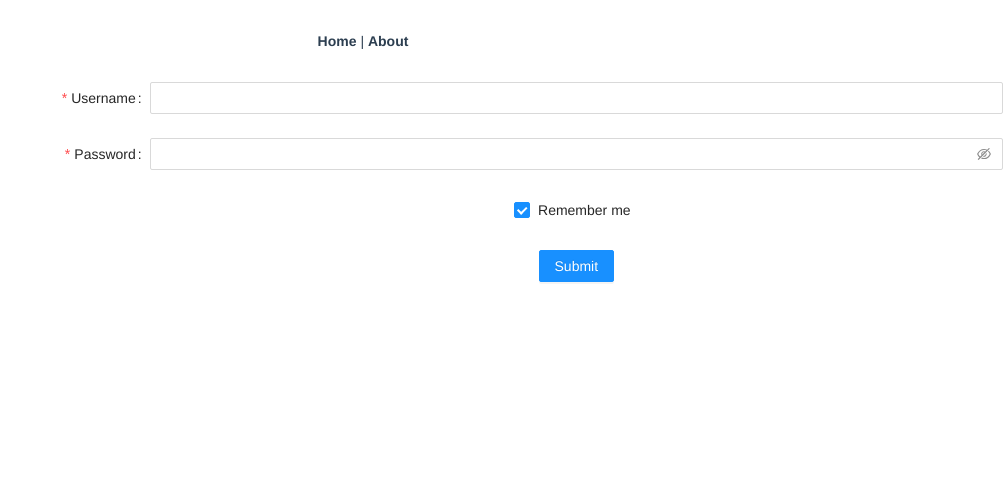
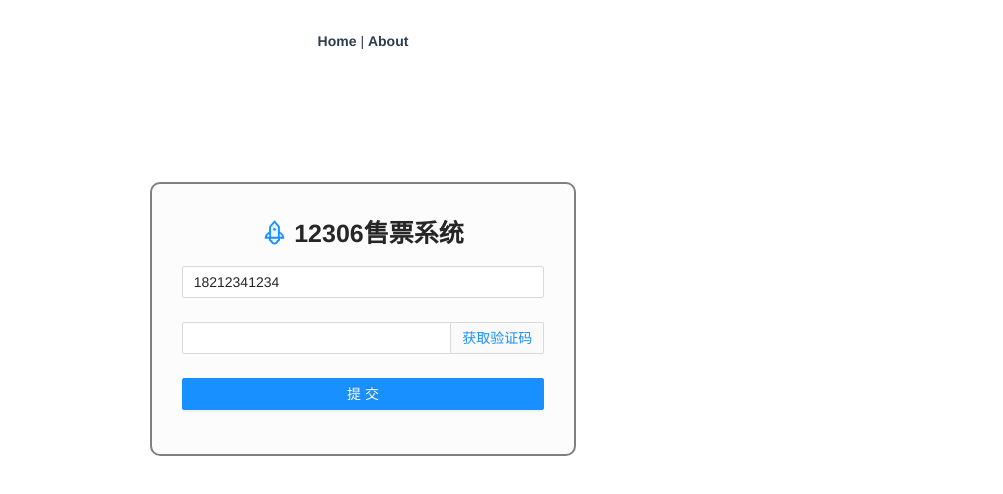
Before and after one commit to iggzq/train, a Vue app in the folder web/: page /login in a window 1280 px wide. Shown: the top 494 px of the page, without its empty margins (277-1280 px from the left). Built offline with nearby package versions, Linux system fonts and the light colour scheme.

Commit message:
8.17.2 修改login界面，登陆注册二合一，后端接口未对接

```diff
--- a/web/src/views/login.vue
+++ b/web/src/views/login.vue
@@ -1,57 +1,69 @@
 <template>
+  <a-row class="login">
+    <a-col :span="8" :offset="8" class="login-main">
+      <h1 style="text-align: center">
+        <rocket-two-tone/>
+        12306售票系统
+      </h1>
       <a-form
-      :model="formState"
+          :model="loginForm"
           name="basic"
-      :label-col="{ span: 8 }"
-      :wrapper-col="{ span: 16 }"
           autocomplete="off"
           @finish="onFinish"
           @finishFailed="onFinishFailed"
       >
         <a-form-item
-        label="Username"
-        name="username"
-        :rules="[{ required: true, message: 'Please input your username!' }]"
+            label=""
+            name="mobile"
+            :rules="[{ required: true, message: '请输入手机号' }]"
         >
-      <a-input v-model:value="formState.username" />
+          <a-input v-model:value="loginForm.mobile"/>
         </a-form-item>
 
         <a-form-item
-        label="Password"
-        name="password"
-        :rules="[{ required: true, message: 'Please input your password!' }]"
+            label=""
+            name="code"
+            :rules="[{ required: true, message: '请输入验证码'}]"
+
         >
-      <a-input-password v-model:value="formState.password" />
+          <a-input v-model:value="loginForm.code">
+            <template #addonAfter>
+              <a @click="sendCode">获取验证码</a>
+            </template>
+          </a-input>
         </a-form-item>
 
-    <a-form-item name="remember" :wrapper-col="{ offset: 8, span: 16 }">
-      <a-checkbox v-model:checked="formState.remember">Remember me</a-checkbox>
-    </a-form-item>
 
-    <a-form-item :wrapper-col="{ offset: 8, span: 16 }">
-      <a-button type="primary" html-type="submit">Submit</a-button>
+        <a-form-item>
+          <a-button type="primary" block html-type="submit">提交</a-button>
         </a-form-item>
       </a-form>
+    </a-col>
+  </a-row>
+
+
 </template>
 
 <script>
-import { defineComponent, reactive } from 'vue';
+import {defineComponent, reactive} from 'vue';
+import {left} from "core-js/internals/array-reduce";
+
 export default defineComponent({
+  name: "login-view",
+  methods: {left},
   setup() {
-    const formState = reactive({
-      username: '',
-      password: '',
-      remember: true,
+    const loginForm = reactive({
+      mobile: '18212341234',
+      code: '',
     });
     const onFinish = values => {
       console.log('Success:', values);
     };
-
     const onFinishFailed = errorInfo => {
       console.log('Failed:', errorInfo);
     };
     return {
-      formState,
+      loginForm,
       onFinish,
       onFinishFailed,
     };
@@ -59,6 +71,18 @@ export default defineComponent({
 });
 </script>
 
-<style>
+<style scoped>
+.login-main h1 {
+  font-size: 25px;
+  font-weight: bold;
+}
+
+.login-main {
+  margin-top: 100px;
+  padding: 30px 30px 20px;
+  border: 2px solid grey;
+  border-radius: 10px;
+  background-color: #fcfcfc;
+}
 
 </style>
```
Lines whose indentation alone changed are shown as unchanged.
